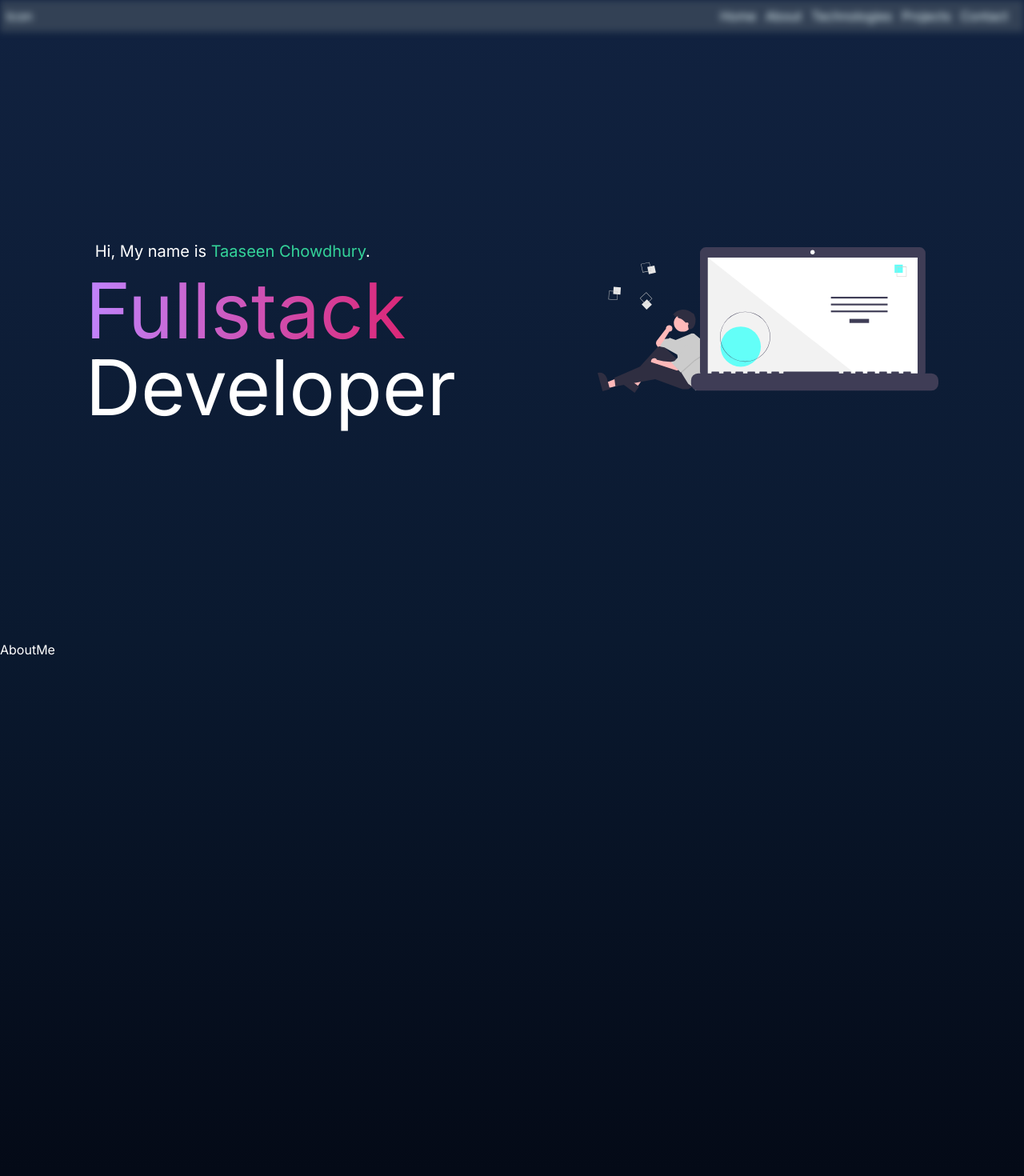
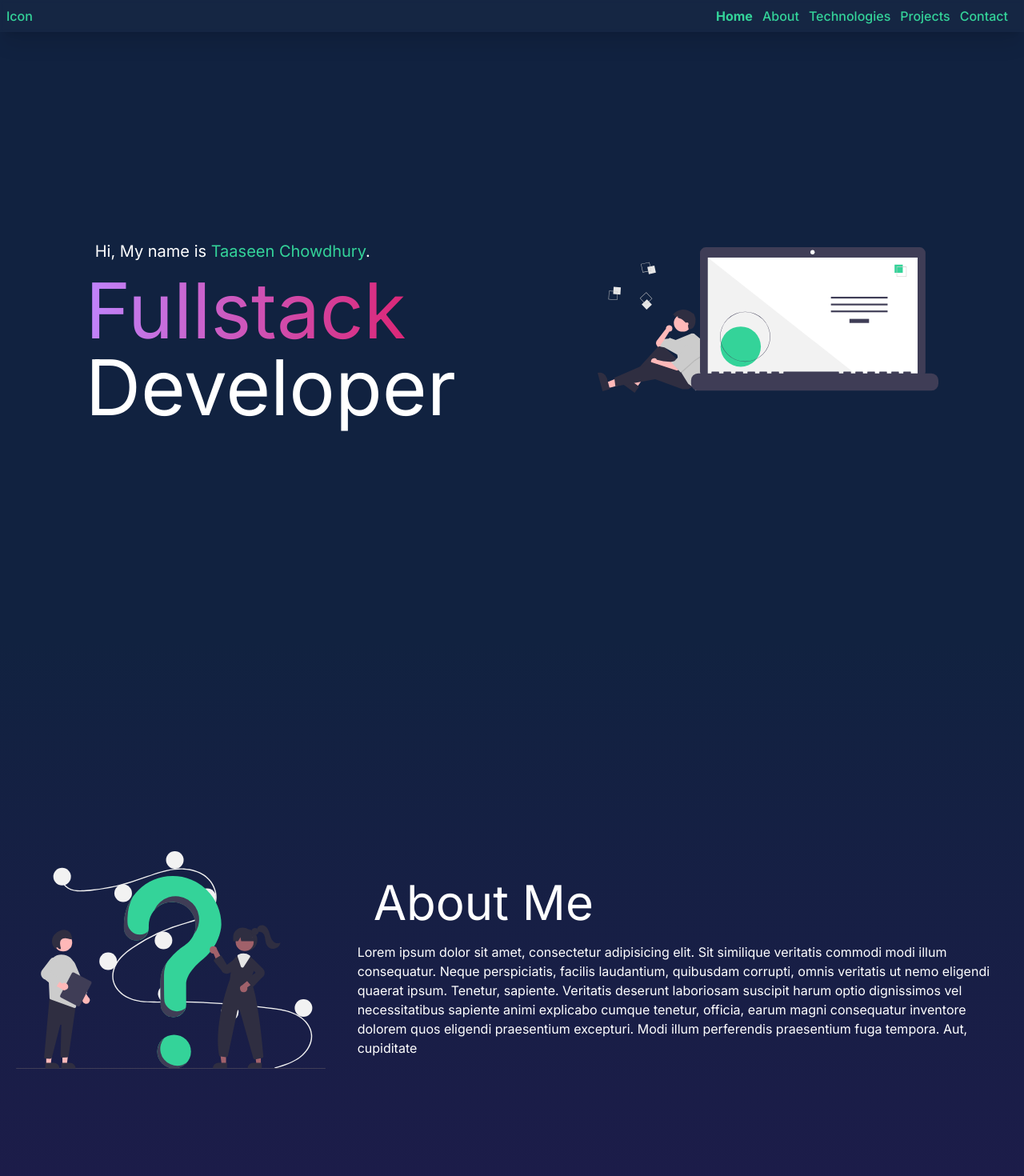
Before and after one commit to ZeNoobi/taaseen-portfolio-react, a Next.js app: page / in a window 1280 px wide. Shown: the top 1470 px of the page at 80% size. Built offline with nearby package versions, Linux system fonts and the light colour scheme.

Commit message:
Began About

```diff
--- a/app/components/Navigation.tsx
+++ b/app/components/Navigation.tsx
@@ -4,17 +4,28 @@ const NavBar = () => {
   const handleClick = () => {};
 
   return (
-    <div className='w-full fixed bg-slate-700 blur-sm'>
-      <div className='text-cyan-50 flex justify-between'>
+    <div className='w-full fixed glass shadow-xl'>
+      <div className='flex justify-between text-emerald-400 font-medium'>
         <p className='p-2'>Icon</p>
         <ul className='flex p-2'>
-          <li className='pr-3' onClick={handleClick}>
+          <li
+            className='pr-3 hover:text-pink-600 cursor-pointer font-bold'
+            onClick={handleClick}
+          >
             Home
           </li>
-          <li className='pr-3'>About</li>
-          <li className='pr-3'>Technologies</li>
-          <li className='pr-3'>Projects</li>
-          <li className='pr-3'>Contact</li>
+          <li className='pr-3 hover:text-pink-600 cursor-pointer hover:font-bold'>
+            About
+          </li>
+          <li className='pr-3 hover:text-pink-600 cursor-pointer hover:font-bold'>
+            Technologies
+          </li>
+          <li className='pr-3 hover:text-pink-600 cursor-pointer hover:font-bold'>
+            Projects
+          </li>
+          <li className='pr-3 hover:text-pink-600 cursor-pointer hover:font-bold'>
+            Contact
+          </li>
         </ul>
       </div>
     </div>
--- a/app/globals.css
+++ b/app/globals.css
@@ -10,15 +10,17 @@ html,
 body,
 :root {
   height: 100%;
+  /*width: 100vw;*/
+  /*overflow-x: hidden;*/
 }
 
 ::-webkit-scrollbar {
-  width: 6px;
+  width: 5px;
   height: 6px;
-  background-color: black;
+  background-color: #112240;
 }
 ::-webkit-scrollbar-thumb {
-  background-color: #3b82f6; /* Replace with your desired color */
+  background-color: rgb(52 211 153); /* Replace with your desired color */
   border-radius: 9999px;
 }
 
@@ -50,3 +52,14 @@ body {
     rgb(var(--background-start-rgb));
 }
 */
+
+.glass {
+  background-color: rgba(
+    255,
+    255,
+    255,
+    0.021
+  ); /* Adjust the color and opacity as needed */
+  backdrop-filter: blur(2px); /* Adjust the blur amount as needed */
+  -webkit-backdrop-filter: blur(2px); /* For Safari */
+}
--- a/app/sections/About.tsx
+++ b/app/sections/About.tsx
@@ -1,7 +1,29 @@
+import Image from 'next/image';
+
 const AboutMe = () => {
   return (
-    <div className='w-full h-full bg-gradient-to-b from-navy to-gray-950 text-white'>
-      AboutMe
+    <div className='w-full h-full bg-gradient-to-b from-lightnavy to-indigo-950 text-white flex items-center flex-col md:flex-row'>
+      <div className='w-1/3 p-5 flex items-center justify-center'>
+        <Image
+          src='/CuriousUndraw.svg'
+          alt='CuriousSVG'
+          height={400}
+          width={400}
+        />
+      </div>
+      <div className='w-2/3 p-5'>
+        <h2 className='text-6xl p-5'>About Me</h2>
+        <div>
+          Lorem ipsum dolor sit amet, consectetur adipisicing elit. Sit
+          similique veritatis commodi modi illum consequatur. Neque
+          perspiciatis, facilis laudantium, quibusdam corrupti, omnis veritatis
+          ut nemo eligendi quaerat ipsum. Tenetur, sapiente. Veritatis deserunt
+          laboriosam suscipit harum optio dignissimos vel necessitatibus
+          sapiente animi explicabo cumque tenetur, officia, earum magni
+          consequatur inventore dolorem quos eligendi praesentium excepturi.
+          Modi illum perferendis praesentium fuga tempora. Aut, cupiditate
+        </div>
+      </div>
     </div>
   );
 };
--- a/app/sections/Contact.tsx
+++ b/app/sections/Contact.tsx
@@ -1,5 +1,9 @@
 const ContactSection = () => {
-  return <div className='w-full h-full bg-gray-950 text-white'>Contact</div>;
+  return (
+    <div className='w-full h-full bg-gradient-to-b from-lightnavy to-navy text-white'>
+      Contact
+    </div>
+  );
 };
 
 export default ContactSection;
--- a/app/sections/Introduction.tsx
+++ b/app/sections/Introduction.tsx
@@ -2,7 +2,7 @@ import Image from 'next/image';
 
 const IntroPage = () => {
   return (
-    <div className='h-full w-full bg-gradient-to-b from-lightnavy to-navy text-white flex justify-center items-center'>
+    <div className='h-full w-full bg-lightnavy text-white flex justify-center items-center'>
       {/*<section className='flex items-center justify-between'></section>*/}
       <div className=' flex justify-center min-w-full h-56'>
         <div className='w-1/2'>
@@ -20,7 +20,7 @@ const IntroPage = () => {
         {/*<div className='w-1/5'></div>*/}
         <div className='w-1/3 flex justify-center items-center'>
           <Image
-            src='/undraw_code_thinking_re_gka2.svg'
+            src='/UndrawCodeThinkingEmerald.svg'
             width={625}
             height={625}
             alt='draw'
--- a/app/sections/Projects.tsx
+++ b/app/sections/Projects.tsx
@@ -1,5 +1,9 @@
 const ProjectSection = () => {
-  return <div className='w-full h-full bg-gray-950 text-white'>Project</div>;
+  return (
+    <div className='w-full h-full bg-gradient-to-b from-indigo-950 to-lightnavy text-white'>
+      Project
+    </div>
+  );
 };
 
 export default ProjectSection;
--- a/app/sections/Technology.tsx
+++ b/app/sections/Technology.tsx
@@ -1,5 +1,9 @@
 const TechnologySection = () => {
-  return <div className='w-full h-full bg-gray-950 text-white'>Technology</div>;
+  return (
+    <div className='w-full h-full bg-gradient-to-b from-indigo-950 to-indigo-950 text-white'>
+      Technology
+    </div>
+  );
 };
 
 export default TechnologySection;
```
Also changed, not shown: public/CuriousUndraw.svg (added), public/UndrawCodeThinkingEmerald.svg (added).
